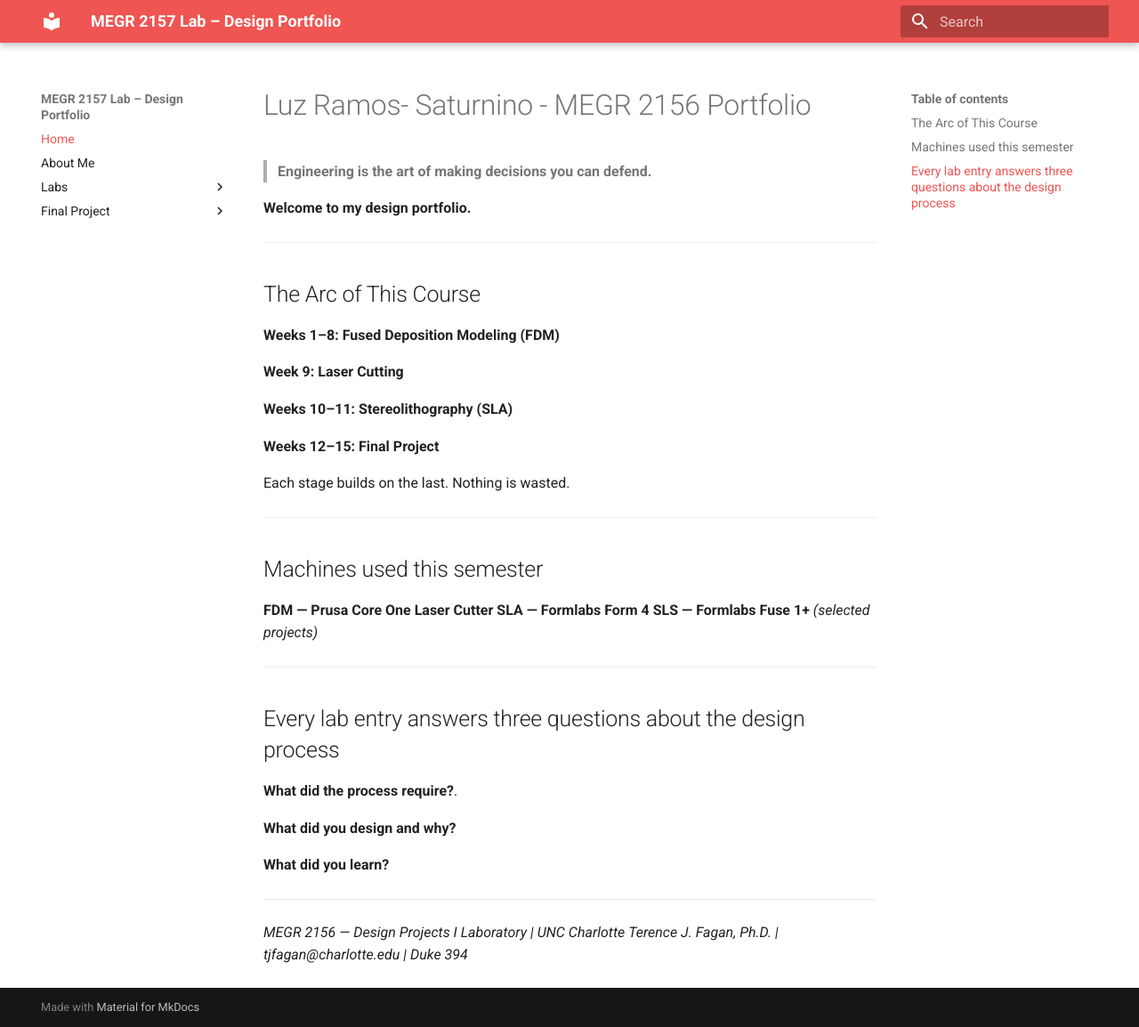
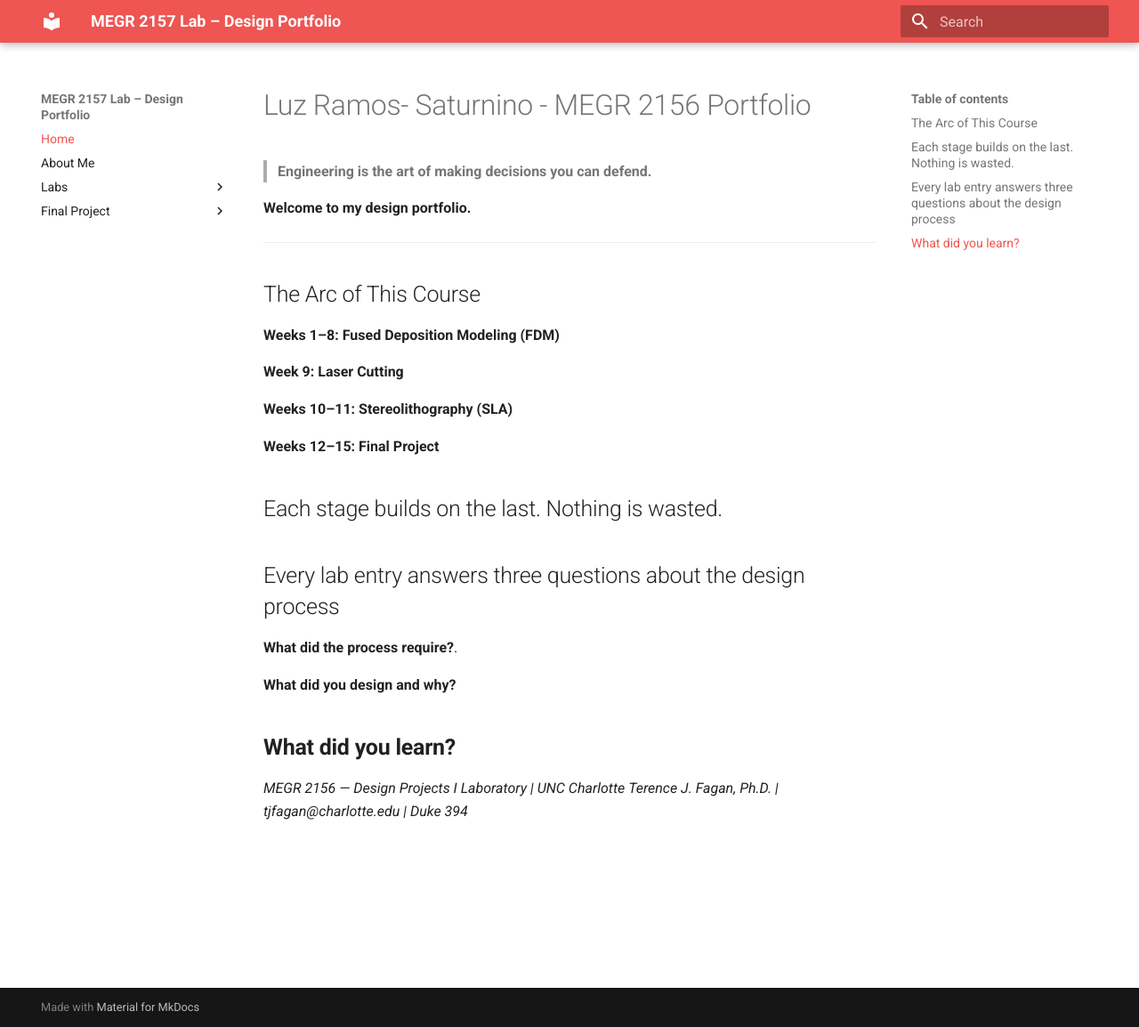
Before and after one commit to lramossa/Luz-Ramos-Saturnino-Portfolio, an MkDocs documentation site: the page built from docs/index.md, in a window 1280 px wide and 1154 px high. Shown: the whole window at 89% size. Built offline with MkDocs 1.6.1 and Material for MkDocs 9.7.7, drawn with Linux system fonts in a browser that asks for light colours.

Commit message:
Remove machines section from index.md
Removed section on machines used this semester.

```diff
--- a/docs/index.md
+++ b/docs/index.md
@@ -18,16 +18,6 @@
 **Weeks 12–15: Final Project**
 
 Each stage builds on the last. Nothing is wasted.
-
----
-
-## Machines used this semester
-
-**FDM — Prusa Core One**
-**Laser Cutter**
-**SLA — Formlabs Form 4**
-**SLS — Formlabs Fuse 1+** *(selected projects)*
-
 ---
 
 ## Every lab entry answers three questions about the design process
@@ -37,8 +27,6 @@ Each stage builds on the last. Nothing is wasted.
 **What did you design and why?**
 
 **What did you learn?**
-
-
 ---
 
 *MEGR 2156 — Design Projects I Laboratory | UNC Charlotte*
```
